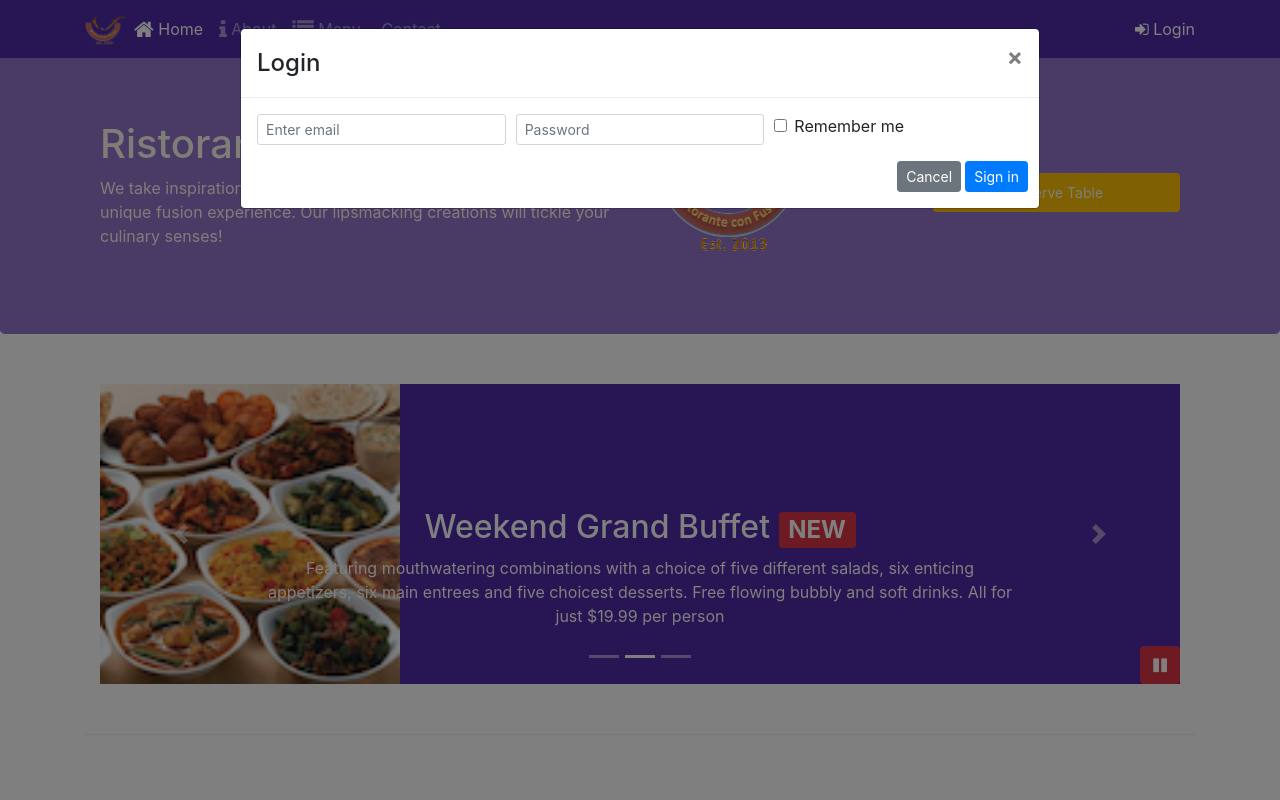
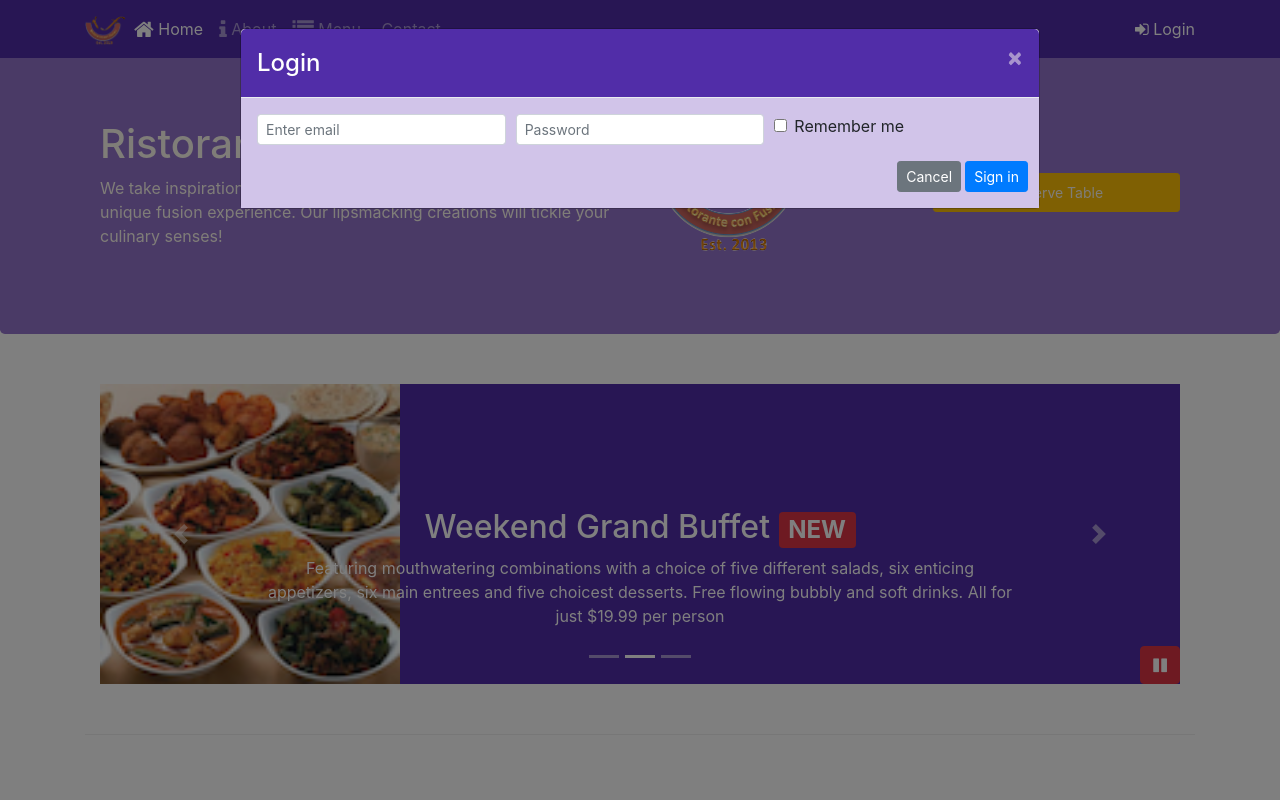
Before and after one commit to Sachin-U-Krishna/Bootstrap, a website: page index.html in a window 1280 px wide. Both pictures are taken after a click on the link "Login". Shown: the top 800 px of the page. Drawn offline with nearby package versions, Linux system fonts and the light colour scheme; some icons are missing.

Commit message:
Assignment4

```diff
--- a/css/styles.scss
+++ b/css/styles.scss
@@ -74,3 +74,19 @@
     bottom: 0px;
     z-index: 1;
 }
+
+.modal-content {
+    .modal-header {
+        background-color:$background-dark;
+
+        .modal-title {
+            color: white;
+        }
+        .close{
+            color: floralwhite;
+        }
+    }
+    .modal-body {
+        background-color:$background-pale;
+    }
+}
--- a/index.html
+++ b/index.html
@@ -32,7 +32,7 @@
                     <li class="nav-item"><a class="nav-link" href="./contactus.html"><span class="fa fa-address fa-lg"></span> Contact</a></li>
                 </ul>
                 <span class="navbar-text">
-                    <a data-toggle="modal" data-target="#loginModal">
+                    <a id="loginButton">
                         <span class="fa fa-sign-in"></span> Login
                     </a>
                 </span>
@@ -89,7 +89,7 @@
                 </div>
                 <div class="col-12 col-sm align-self-center">
                     <a  class="btn btn-sm btn-block nav-link btn-warning"
-                        data-toggle="modal" data-target="#reserveModal">Reserve Table
+                        id="reserveButton">Reserve Table
                     </a>
                 </div>
             </div>
@@ -335,6 +335,12 @@
                     $('#carouselButton').children('span').addClass('fa-pause');
                 }
             });
+            $('#loginButton').click(function() {
+                $('#loginModal').modal('toggle');
+            });
+            $('#reserveButton').click(function() {
+                $('#reserveModal').modal('toggle');
+            });
         });
     </script>
 </body>
```
Also changed, not shown: css/styles.css.
